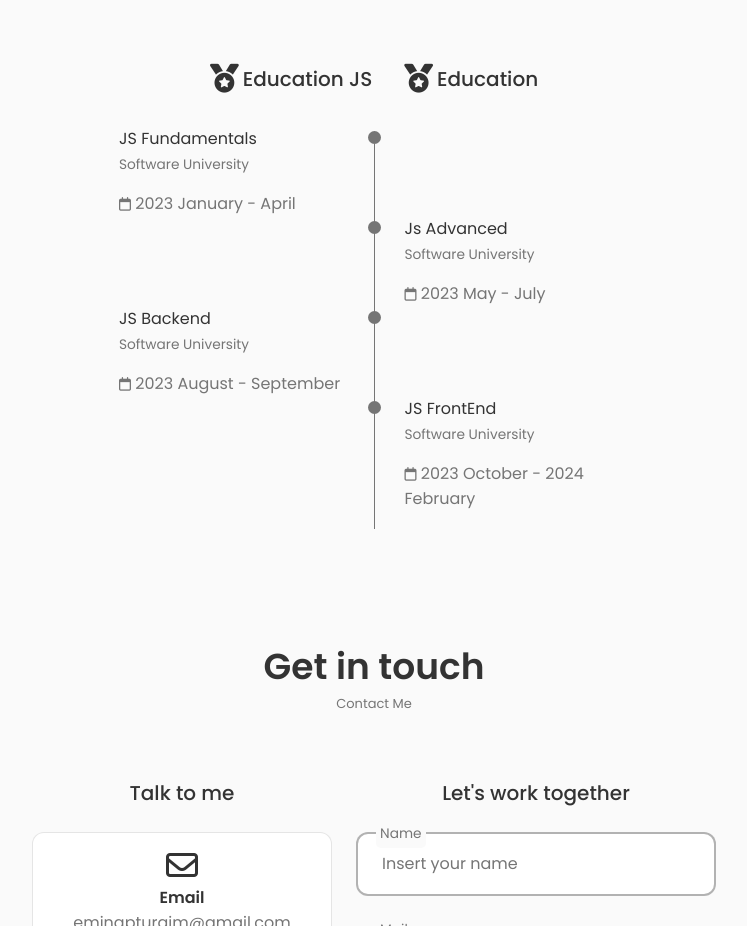
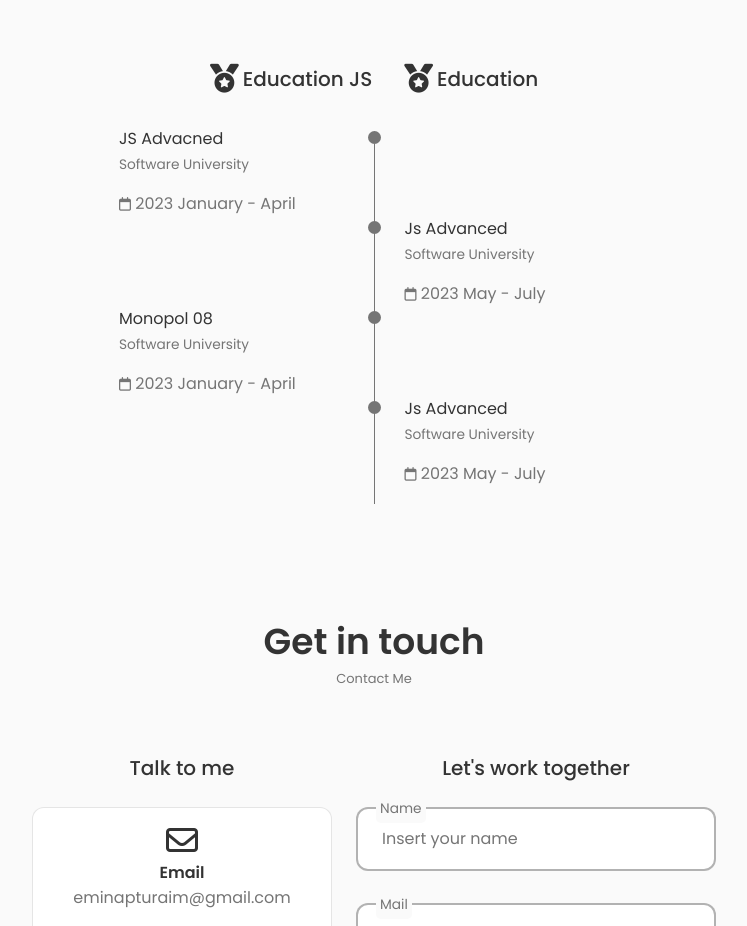
Before and after one commit to emin-apm/Portfolio, a React (Vite) app in the folder MyPortfolio/: page / in a window 1280 px wide. Shown: the part 3200-4126 px from the top of the page, without its empty margins (266-1013 px from the left). Built offline with nearby package versions, Linux system fonts and the light colour scheme.

Commit message:
refactoring: Refactoring qualification component

```diff
--- /dev/null
+++ b/MyPortfolio/src/components/Qualifications/Divider.jsx
@@ -0,0 +1,10 @@
+import styles from "./QualificationsStyles.module.css";
+
+export default function Divider() {
+  return (
+    <div>
+      <span className={styles.qualification_rounder}></span>
+      <span className={styles.qualification_line}></span>
+    </div>
+  );
+}
--- /dev/null
+++ b/MyPortfolio/src/components/Qualifications/QualificationCard.jsx
@@ -0,0 +1,41 @@
+import Divider from "./Divider";
+import styles from "./QualificationsStyles.module.css";
+
+export default function QualificationCacrd({ side, title, years, school }) {
+  if (!side) {
+    return (
+      <div className={styles.qualification_data}>
+        <div>
+          <h3 className={styles.qualification_title}>{title}</h3>
+          <span className={styles.qualification_subtitle}>{school}</span>
+          <br />
+          <span className={styles.qualification_calendar}>
+            <i class="fa-regular fa-calendar"></i>
+          </span>{" "}
+          {years}
+        </div>
+
+        <Divider />
+      </div>
+    );
+  } else {
+    return (
+      <div className={styles.qualification_data}>
+        <div></div>
+        <Divider />
+
+        <div>
+          <h3 className={styles.qualification_title}>Js Advanced</h3>
+          <span className={styles.qualification_subtitle}>
+            Software University
+          </span>
+          <br />
+          <span className={styles.qualification_calendar}>
+            <i class="fa-regular fa-calendar"></i>
+          </span>{" "}
+          2023 May - July
+        </div>
+      </div>
+    );
+  }
+}
--- a/MyPortfolio/src/components/Qualifications/Qualifications.jsx
+++ b/MyPortfolio/src/components/Qualifications/Qualifications.jsx
@@ -1,4 +1,7 @@
+import QualificationCacrd from "./QualificationCard";
 import styles from "./QualificationsStyles.module.css";
+
+import { qualifications } from "../../data/qualificaitons.json";
 
 export default function Qualifications() {
   return (
@@ -17,166 +20,16 @@ export default function Qualifications() {
         </div>
 
         <div className={styles.qualification_section}>
-          <div className={styles.qualification_content}>
-            <div className={styles.qualification_data}>
-              <div>
-                <h3 className={styles.qualification_title}>JS Fundamentals</h3>
-                <span className={styles.qualification_subtitle}>
-                  Bulgaria-Paisy Hilendarski
-                </span>
-                <br />
-                <span className={styles.qualification_calendar}>
-                  <i class="fa-regular fa-calendar"></i>
-                </span>{" "}
-                2023 - Present
-              </div>
-              <div>
-                <span className={styles.qualification_rounder}>
-                  <span className={styles.qualification_line}></span>
-                </span>
-              </div>
-            </div>
-
-            <div className={styles.qualification_data}>
-              <div></div>
-
-              <div>
-                <span className={styles.qualification_rounder}>
-                  <span className={styles.qualification_line}></span>
-                </span>
-              </div>
-
-              <div>
-                <h3 className={styles.qualification_title}>Js Advanced</h3>
-                <span className={styles.qualification_subtitle}>
-                  Bulgaria-Paisy Hilendarski
-                </span>
-                <span className={styles.qualification_calendar}>
-                  <i class="fa-regular fa-calendar"></i>
-                </span>{" "}
-                2023 - Present
-              </div>
-            </div>
-
-            <div className={styles.qualification_data}>
-              <div>
-                <h3 className={styles.qualification_title}>
-                  JS Web application
-                </h3>
-                <span className={styles.qualification_subtitle}>
-                  Bulgaria-Paisy Hilendarski
-                </span>
-                <span className={styles.qualification_calendar}>
-                  <i class="fa-regular fa-calendar"></i>
-                </span>{" "}
-                2023 - Present
-              </div>
-              <div>
-                <span className={styles.qualification_rounder}></span>
-                <span className={styles.qualification_line}></span>
-              </div>
-            </div>
-
-            <div className={styles.qualification_data}>
-              <div></div>
-
-              <div>
-                <span className={styles.qualification_rounder}>
-                  <span className={styles.qualification_line}></span>
-                </span>
-              </div>
-
-              <div>
-                <h3 className={styles.qualification_title}>JS Backend</h3>
-                <span className={styles.qualification_subtitle}>
-                  Bulgaria-Paisy Hilendarski
-                </span>
-                <span className={styles.qualification_calender}>
-                  <i class="fa-regular fa-calendar"></i>
-                </span>{" "}
-                2023 - Present
-              </div>
-            </div>
-          </div>
-
           <div className={styles.ualification_content_active}>
-            <div className={styles.qualification_data}>
-              <div>
-                <h3 className={styles.qualification_title}>JS Fundamentals</h3>
-                <span className={styles.qualification_subtitle}>
-                  Software University
-                </span>
-                <br />
-                <span className={styles.qualification_calendar}>
-                  <i class="fa-regular fa-calendar"></i>
-                </span>{" "}
-                2023 January - April
-              </div>
-              <div>
-                <span className={styles.qualification_rounder}></span>
-                <span className={styles.qualification_line}></span>
-              </div>
-            </div>
-
-            <div className={styles.qualification_data}>
-              <div></div>
-
-              <div>
-                <span className={styles.qualification_rounder}></span>
-                <span className={styles.qualification_line}></span>
-              </div>
-
-              <div>
-                <h3 className={styles.qualification_title}>Js Advanced</h3>
-                <span className={styles.qualification_subtitle}>
-                  Software University
-                </span>
-                <br />
-                <span className={styles.qualification_calendar}>
-                  <i class="fa-regular fa-calendar"></i>
-                </span>{" "}
-                2023 May - July
-              </div>
-            </div>
-
-            <div className={styles.qualification_data}>
-              <div>
-                <h3 className={styles.qualification_title}>JS Backend</h3>
-                <span className={styles.qualification_subtitle}>
-                  Software University
-                </span>
-                <br />
-                <span className={styles.qualification_calendar}>
-                  <i class="fa-regular fa-calendar"></i>
-                </span>{" "}
-                2023 August - September
-              </div>
-              <div>
-                <span className={styles.qualification_rounder}></span>
-                <span className={styles.qualification_line}></span>
-              </div>
-            </div>
-
-            <div className={styles.qualification_data}>
-              <div></div>
-
-              <div>
-                <span className={styles.qualification_rounder}></span>
-                <span className={styles.qualification_line}></span>
-              </div>
-
-              <div>
-                <h3 className={styles.qualification_title}>JS FrontEnd</h3>
-                <span className={styles.qualification_subtitle}>
-                  Software University
-                </span>
-                <br />
-                <span className={styles.qualification_calendar}>
-                  <i class="fa-regular fa-calendar"></i>
-                </span>{" "}
-                2023 October - 2024 February
-              </div>
-            </div>
+            {qualifications.map((x) => (
+              <QualificationCacrd
+                key={x.id}
+                side={x.id % 2 == 0 ? true : false}
+                title={x.title}
+                years={x.years}
+                school={x.school}
+              />
+            ))}
           </div>
         </div>
       </div>
--- /dev/null
+++ b/MyPortfolio/src/data/qualificaitons.json
@@ -0,0 +1,28 @@
+{
+  "qualifications": [
+    {
+      "id": "1",
+      "title": "JS Advacned",
+      "school": "Software University",
+      "years": "2023 January - April"
+    },
+    {
+      "id": "2",
+      "title": "YosifFit",
+      "school": "Software University",
+      "years": "2023 January - April"
+    },
+    {
+      "id": "3",
+      "title": "Monopol 08",
+      "school": "Software University",
+      "years": "2023 January - April"
+    },
+    {
+      "id": "4",
+      "title": "Tech Storm",
+      "school": "Software University",
+      "years": "2023 January - April"
+    }
+  ]
+}
```
Also changed, not shown: MyPortfolio/src/data/data.json (deleted).
